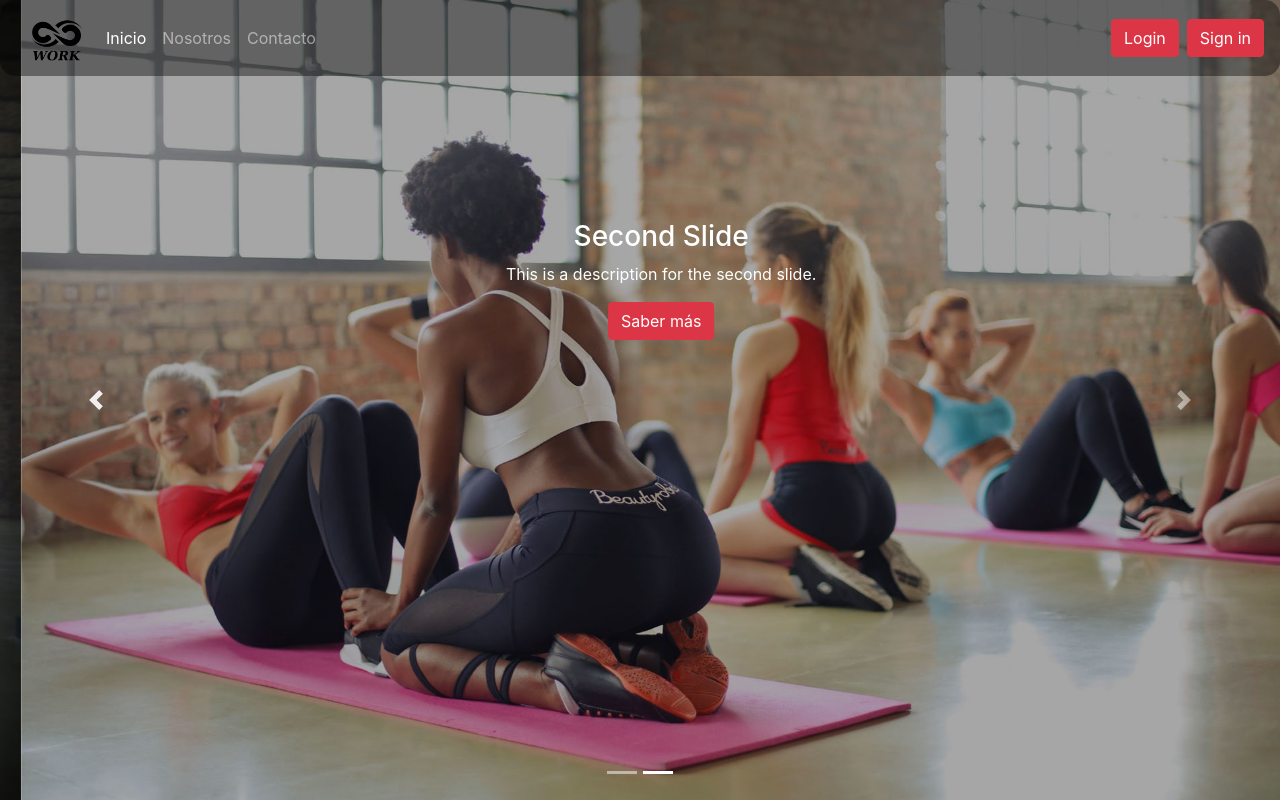
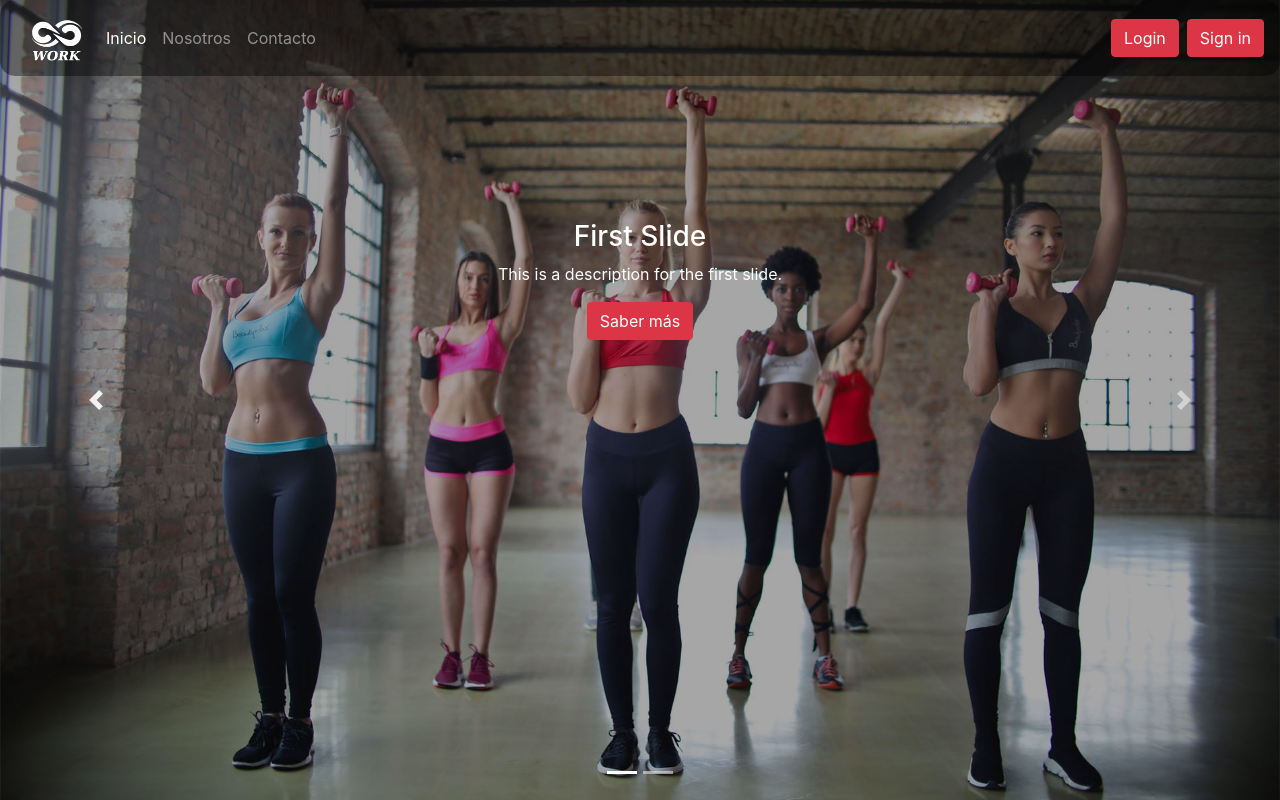
Before and after one commit to jcplaza96/infinity-web, an Angular app: page / in a window 1280 px wide. Built offline with nearby package versions, Linux system fonts and the light colour scheme.

Commit message:
cambio de logo

```diff
--- a/src/app/components/nav-bar/nav-bar.component.html
+++ b/src/app/components/nav-bar/nav-bar.component.html
@@ -1,6 +1,6 @@
 <!--Inicio navBar-->
 <nav class="navbar navbar-expand-lg navbar-dark bg-dark fixed-top" [ngClass]="{'scrolled': scrolled}">
-  <a class="navbar-brand ml-3" href="#"><img src="/assets/img/LOGO.png" width="50px"></a>
+  <a class="navbar-brand ml-3" href="#"><img src="/assets/img/LOGO_BLANCO.png" width="50px"></a>
   <button class="navbar-toggler" type="button" data-toggle="collapse" data-target="#navbarSupportedContent" aria-controls="navbarSupportedContent" aria-expanded="false" aria-label="Toggle navigation">
     <span class="navbar-toggler-icon"></span>
   </button>
--- a/src/app/components/slider-index/slider-index.component.ts
+++ b/src/app/components/slider-index/slider-index.component.ts
@@ -6,6 +6,7 @@
   styleUrls: ['./slider-index.component.css']
 })
 export class SliderIndexComponent implements OnInit {
+  ofertas:any[]=[];
 
   constructor() { }
 
```
Also changed, not shown: src/assets/img/LOGO_BLANCO.png (added).
